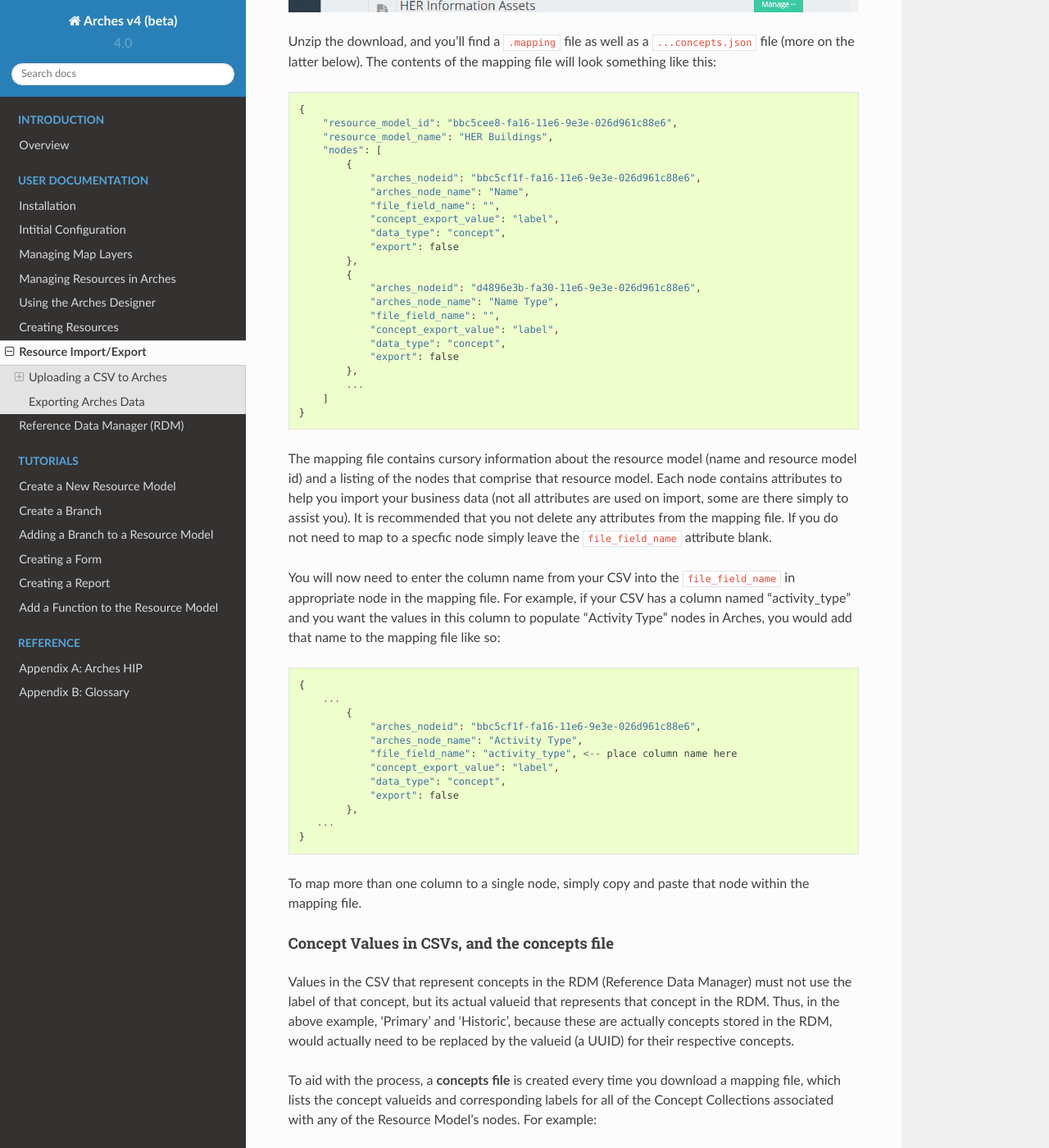
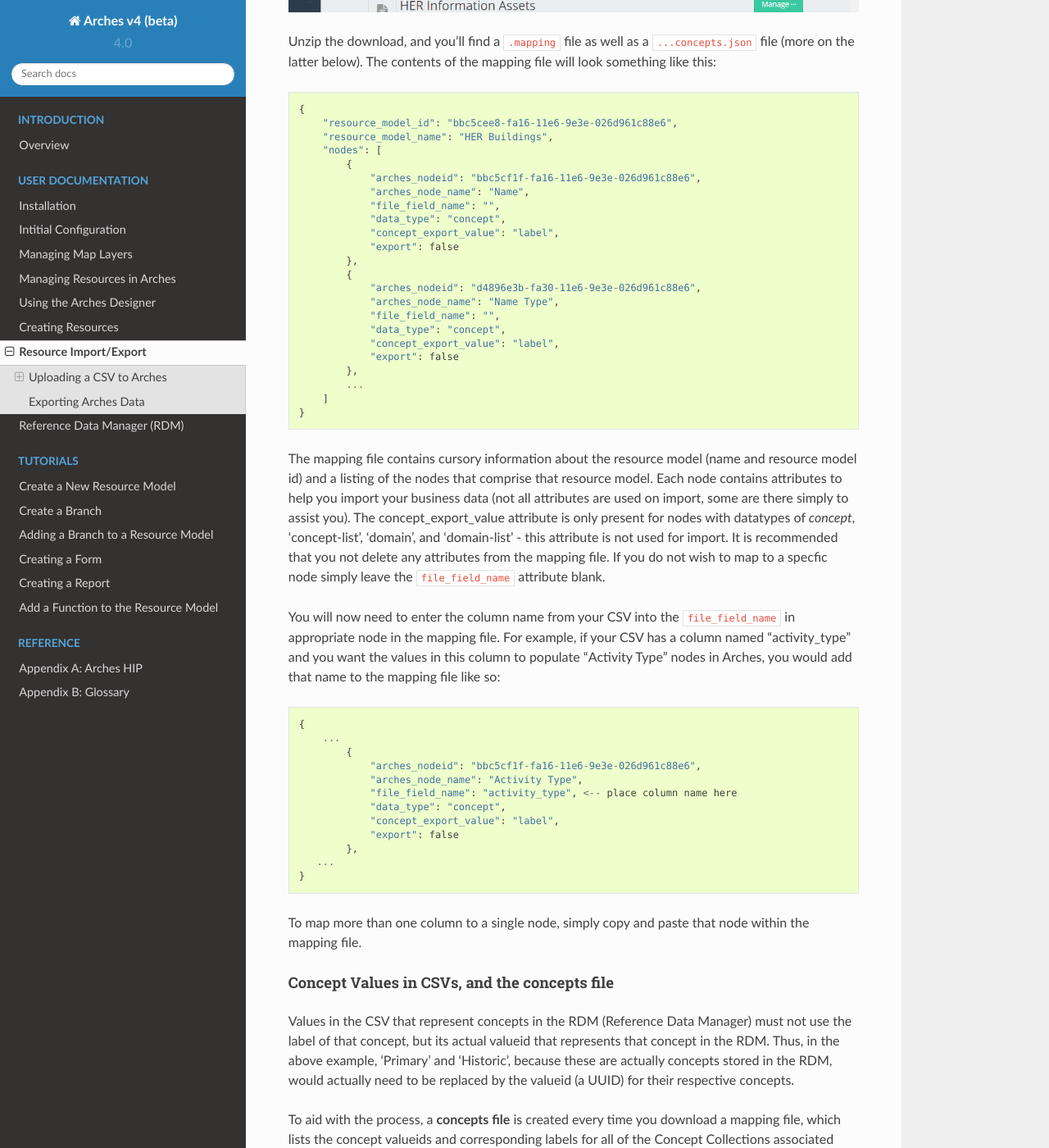
Before and after one commit to archesproject/arches-docs, a Sphinx documentation site: the page built from docs/import-export.txt, in a window 1280 px wide and 1400 px high, scrolled down 3072 px. Shown: the whole window at 82% size. Built offline with Sphinx 7.4.7 and the Read the Docs theme 2.0.0, drawn with Linux system fonts in a browser that asks for light colours; some of the changed text lies outside the part shown.

Commit message:
Update import-export.txt

```diff
--- a/docs/import-export.txt
+++ b/docs/import-export.txt
@@ -111,23 +111,23 @@
                 "arches_nodeid": "bbc5cf1f-fa16-11e6-9e3e-026d961c88e6",
                 "arches_node_name": "Name",
                 "file_field_name": "",
+                "data_type": "concept",
                 "concept_export_value": "label",
-                "data_type": "concept",
                 "export": false
             },
             {
                 "arches_nodeid": "d4896e3b-fa30-11e6-9e3e-026d961c88e6",
                 "arches_node_name": "Name Type",
                 "file_field_name": "",
+                "data_type": "concept",
                 "concept_export_value": "label",
-                "data_type": "concept",
                 "export": false
             },
             ...
         ]
     }
 
-The mapping file contains cursory information about the resource model (name and resource model id) and a listing of the nodes that comprise that resource model. Each node contains attributes to help you import your business data (not all attributes are used on import, some are there simply to assist you). It is recommended that you not delete any attributes from the mapping file. If you do not need to map to a specfic node simply leave the ``file_field_name`` attribute blank.
+The mapping file contains cursory information about the resource model (name and resource model id) and a listing of the nodes that comprise that resource model. Each node contains attributes to help you import your business data (not all attributes are used on import, some are there simply to assist you). The concept_export_value attribute is only present for nodes with datatypes of `concept`, 'concept-list', 'domain', and 'domain-list' - this attribute is not used for import. It is recommended that you not delete any attributes from the mapping file. If you do not wish to map to a specfic node simply leave the ``file_field_name`` attribute blank.
 
 You will now need to enter the column name from your CSV into the ``file_field_name`` in appropriate node in the mapping file. For example, if your CSV has a column named "activity_type" and you want the values in this column to populate "Activity Type" nodes in Arches, you would add that name to the mapping file like so::
 
@@ -137,8 +137,8 @@
                 "arches_nodeid": "bbc5cf1f-fa16-11e6-9e3e-026d961c88e6",
                 "arches_node_name": "Activity Type",
                 "file_field_name": "activity_type", <-- place column name here
+                "data_type": "concept",
                 "concept_export_value": "label",
-                "data_type": "concept",
                 "export": false
             },
        ...
```
Also changed, not shown: other parts of docs/import-export.txt (+1 -1 lines).
